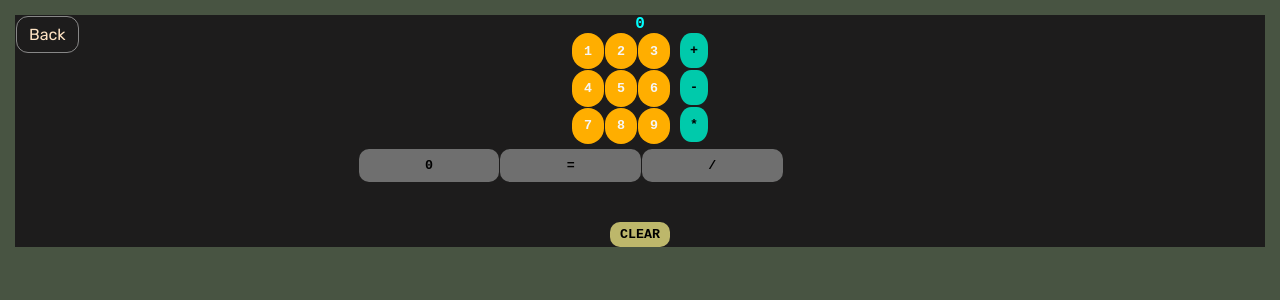
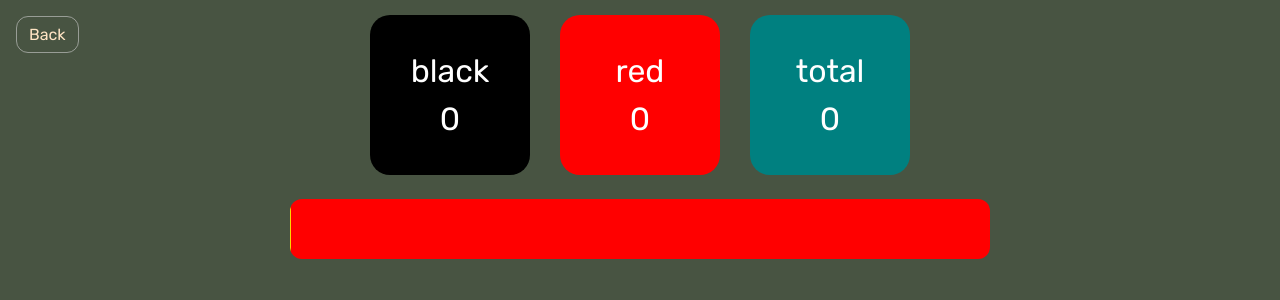
Before and after one commit to ansachuk/Demo-Projects, a React (Create React App) app: page /Demo-Projects/Calculator in a window 1280 px wide. Shown: the top 300 px of the page. Built offline with nearby package versions, Linux system fonts and the light colour scheme.

Commit message:
add casino

```diff
--- a/src/components/projects/Calculator/Calculator.jsx
+++ b/src/components/projects/Calculator/Calculator.jsx
@@ -1,44 +1,151 @@
-import { numbers, mainOptions, secondlyOptions } from "data/calculatorData";
-import css from "./Calculator.module.scss";
+// import { numbers, mainOptions, secondlyOptions } from "data/calculatorData";
+// import css from "./Calculator.module.scss";
 import { useState } from "react";
 
 export default function Calculator() {
-	const [output] = useState(0);
-  //const [output, setOutput] = useState(0);
-  //TODO: ProggressSTeps make as vocabulary {1:true,2:false,etc...}
+	// const [output] = useState(0);
+	const [black, setBlack] = useState(0);
+	const [red, setRed] = useState(0);
+	//const [output, setOutput] = useState(0);
+	//TODO: ProggressSTeps make as vocabulary {1:true,2:false,etc...}
+
+	const total = black + red;
+	const blackPersent = black / (total / 100) || 0;
+
 	return (
-		<div className={css.calculator}>
-			<div className={css.wrapper__output}>
-				<p className={css.output}>{output}</p>
-			</div>
-			<div className={css.calc}>
-				<div className={css.calc__mainWrapper}>
-					<div className={css.calc__numbers}>
-						{numbers.map(num => (
-							<button key={num} data-value={num}>
-								{num}
-							</button>
-						))}
+		// <div className={css.calculator}>
+		// 	<div className={css.wrapper__output}>
+		// 		<p className={css.output}>{output}</p>
+		// 	</div>
+		// 	<div className={css.calc}>
+		// 		<div className={css.calc__mainWrapper}>
+		// 			<div className={css.calc__numbers}>
+		// 				{numbers.map(num => (
+		// 					<button key={num} data-value={num}>
+		// 						{num}
+		// 					</button>
+		// 				))}
+		// 			</div>
+		// 			<div className={css.calc__mainOption}>
+		// 				{mainOptions.map(opt => (
+		// 					<button key={opt} data-value={opt}>
+		// 						{opt}
+		// 					</button>
+		// 				))}
+		// 			</div>
+		// 		</div>
+		// 		<div className={css.calc__bottomOption}>
+		// 			{secondlyOptions.map(opt => (
+		// 				<button key={opt} data-value={opt}>
+		// 					{opt}
+		// 				</button>
+		// 			))}
+		// 		</div>
+		// 	</div>
+		// 	<button type="button" className={css.clear}>
+		// 		CLEAR
+		// 	</button>
+		// </div>
+		<>
+			<div
+				style={{
+					display: "flex",
+					flexDirection: "column",
+					alignItems: "center",
+				}}
+			>
+				<div style={{ display: "flex", gap: 30, marginBottom: 24 }}>
+					<div
+						onClick={() => setBlack(prev => prev + 1)}
+						style={{
+							display: "flex",
+							alignItems: "center",
+							justifyContent: "center",
+							fontSize: 32,
+							color: "white",
+							width: 120,
+							height: 120,
+							padding: 20,
+							borderRadius: 20,
+							textAlign: "center",
+							flexDirection: "column",
+							gap: 10,
+							backgroundColor: "black",
+							userSelect: "none",
+							cursor: "pointer",
+						}}
+					>
+						black
+						<span>{black}</span>
 					</div>
-					<div className={css.calc__mainOption}>
-						{mainOptions.map(opt => (
-							<button key={opt} data-value={opt}>
-								{opt}
-							</button>
-						))}
+					<div
+						onClick={() => setRed(prev => prev + 1)}
+						style={{
+							display: "flex",
+							alignItems: "center",
+							justifyContent: "center",
+							fontSize: 32,
+							color: "white",
+							width: 120,
+							height: 120,
+							padding: 20,
+							borderRadius: 20,
+							textAlign: "center",
+							flexDirection: "column",
+							gap: 10,
+							backgroundColor: "red",
+							userSelect: "none",
+							cursor: "pointer",
+						}}
+					>
+						red
+						<span>{red}</span>
+					</div>
+					<div
+						style={{
+							display: "flex",
+							alignItems: "center",
+							justifyContent: "center",
+							fontSize: 32,
+							color: "white",
+							width: 120,
+							height: 120,
+							padding: 20,
+							borderRadius: 20,
+							textAlign: "center",
+							flexDirection: "column",
+							gap: 10,
+							backgroundColor: "teal",
+							userSelect: "none",
+						}}
+					>
+						total
+						<span>{total}</span>
 					</div>
 				</div>
-				<div className={css.calc__bottomOption}>
-					{secondlyOptions.map(opt => (
-						<button key={opt} data-value={opt}>
-							{opt}
-						</button>
-					))}
+				<div
+					style={{
+						width: 700,
+						height: 60,
+						backgroundColor: "red",
+						borderRadius: 12,
+						position: "relative",
+						overflow: "hidden",
+					}}
+				>
+					<div
+						style={{
+							position: "absolute",
+							top: 0,
+							left: 0,
+							width: `${blackPersent}%`,
+							height: "100%",
+							backgroundColor: "black",
+							borderRight: "1px solid gold",
+						}}
+					></div>
 				</div>
 			</div>
-			<button type="button" className={css.clear}>
-				CLEAR
-			</button>
-		</div>
+		</>
 	);
 }
```
